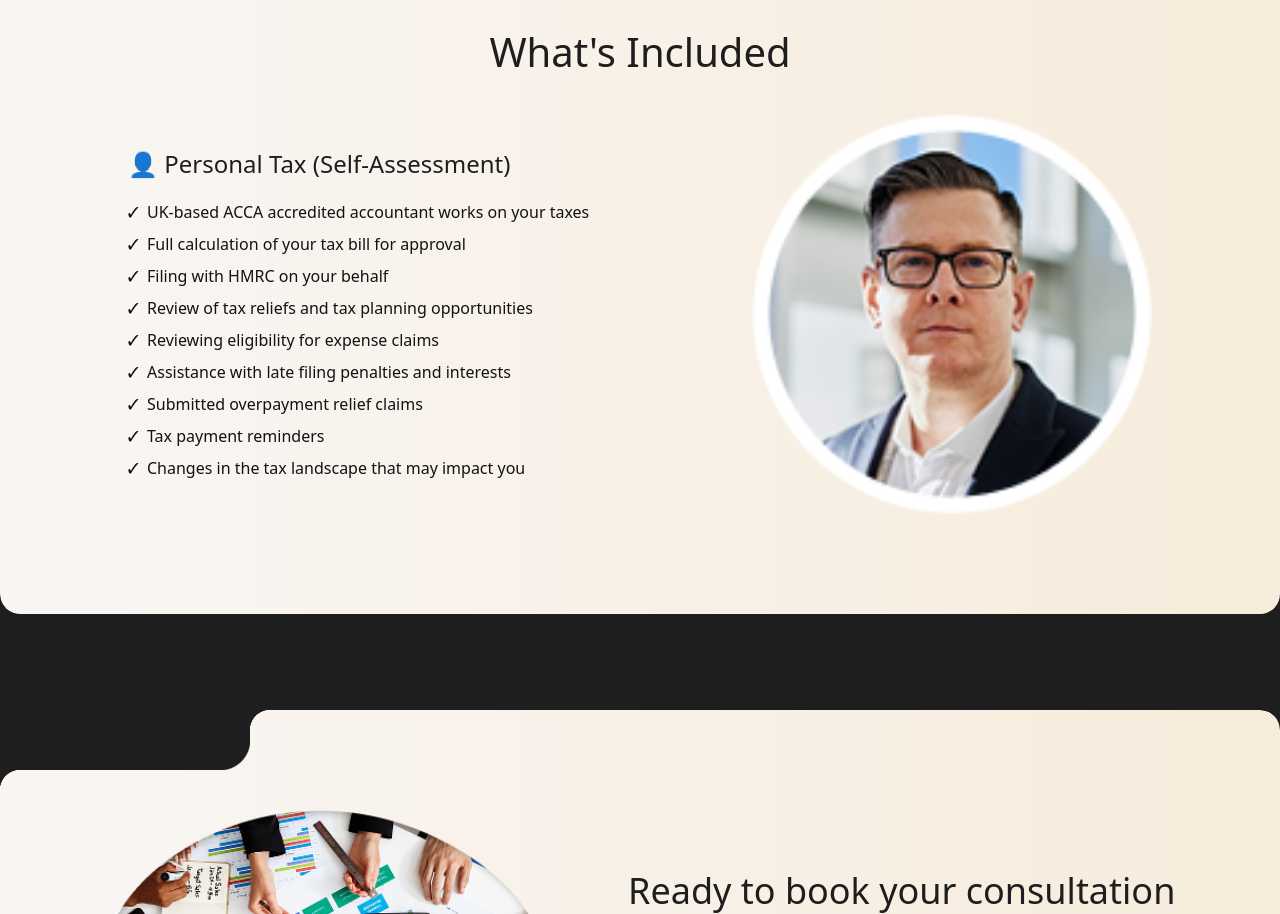
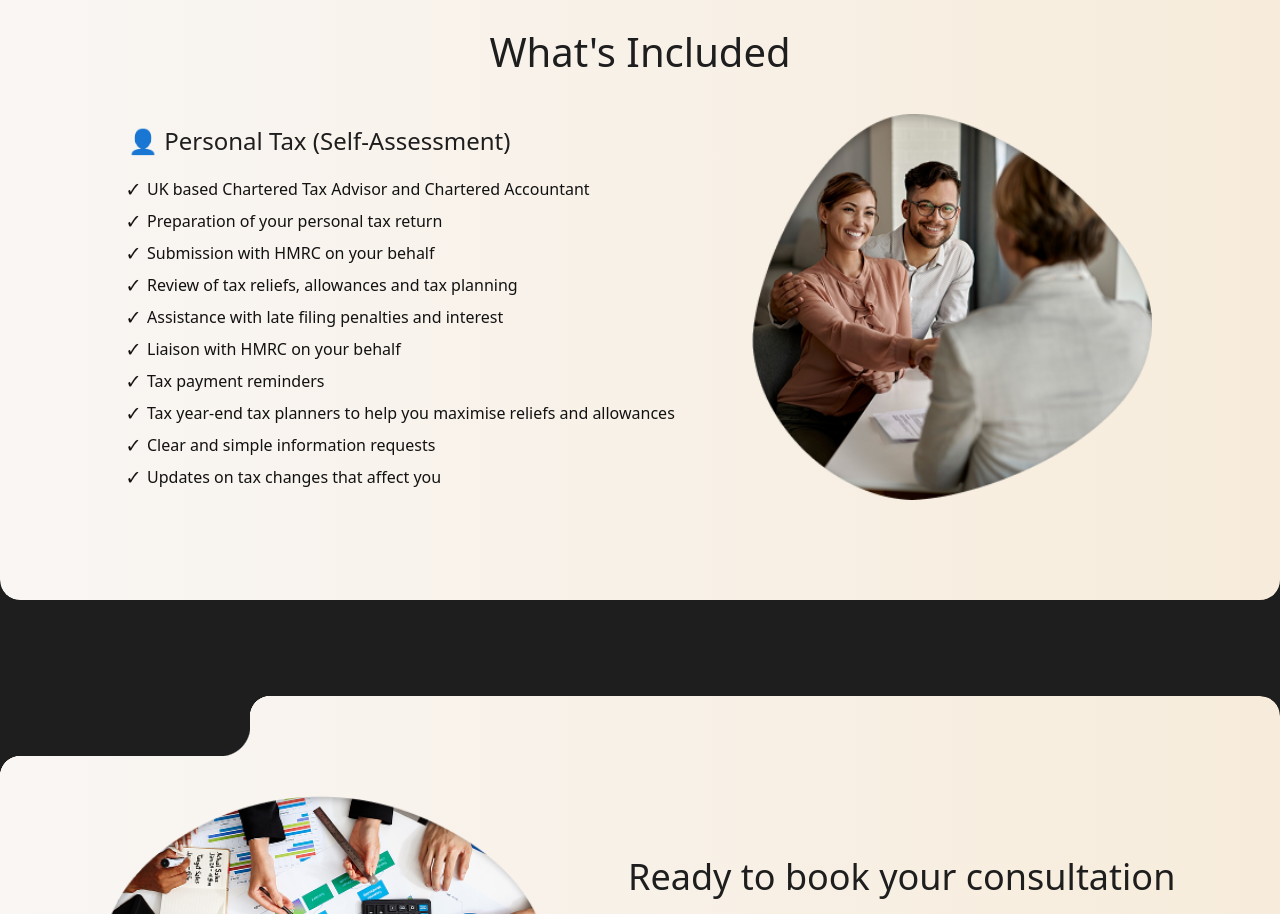
Before and after one commit to fiamanillah/ap_tax_advisor_cleintSide, a Next.js app: page /personal-tax in a window 1280 px wide. Shown: the part 3401-4315 px from the top of the page. Built offline with nearby package versions, Linux system fonts and the light colour scheme.

Commit message:
Refactor code structure for improved readability and maintainability

```diff
--- a/src/app/(root)/personal-tax/servicesData.ts
+++ b/src/app/(root)/personal-tax/servicesData.ts
@@ -5,17 +5,18 @@ export const services = [
     title: "👤 Personal Tax (Self-Assessment)",
     align: "left" as const,
     items: [
-      "UK-based ACCA accredited accountant works on your taxes",
-      "Full calculation of your tax bill for approval",
-      "Filing with HMRC on your behalf",
-      "Review of tax reliefs and tax planning opportunities",
-      "Reviewing eligibility for expense claims",
-      "Assistance with late filing penalties and interests",
-      "Submitted overpayment relief claims",
+      "UK based Chartered Tax Advisor and Chartered Accountant",
+      "Preparation of your personal tax return",
+      "Submission with HMRC on your behalf",
+      "Review of tax reliefs, allowances and tax planning",
+      "Assistance with late filing penalties and interest",
+      "Liaison with HMRC on your behalf",
       "Tax payment reminders",
-      "Changes in the tax landscape that may impact you",
+      "Tax year-end tax planners to help you maximise reliefs and allowances",
+      "Clear and simple information requests",
+      "Updates on tax changes that affect you",
     ],
-    image: "/assets/taxAdvisor.png",
+    image: "/assets/personal-tax-include.png",
     imageTitle: "Tax Advisor",
     verifyLogo: "/icons/verifiedBlue.svg",
   },
--- a/src/components/home/ApproachCard.tsx
+++ b/src/components/home/ApproachCard.tsx
@@ -39,7 +39,7 @@ export default function ApproachCard({
         {/* Front Face of the Card */}
         <div
           className={cn(
-            "thefront inverted-radius absolute inset-0 flex flex-col items-center justify-center px-2 px-4 py-8",
+            "thefront inverted-radius absolute inset-0 flex flex-col items-center justify-center px-4 py-8",
             "[backface-visibility:hidden]",
           )}
         >
```
Also changed, not shown: public/assets/personal-tax-include.png (added).
